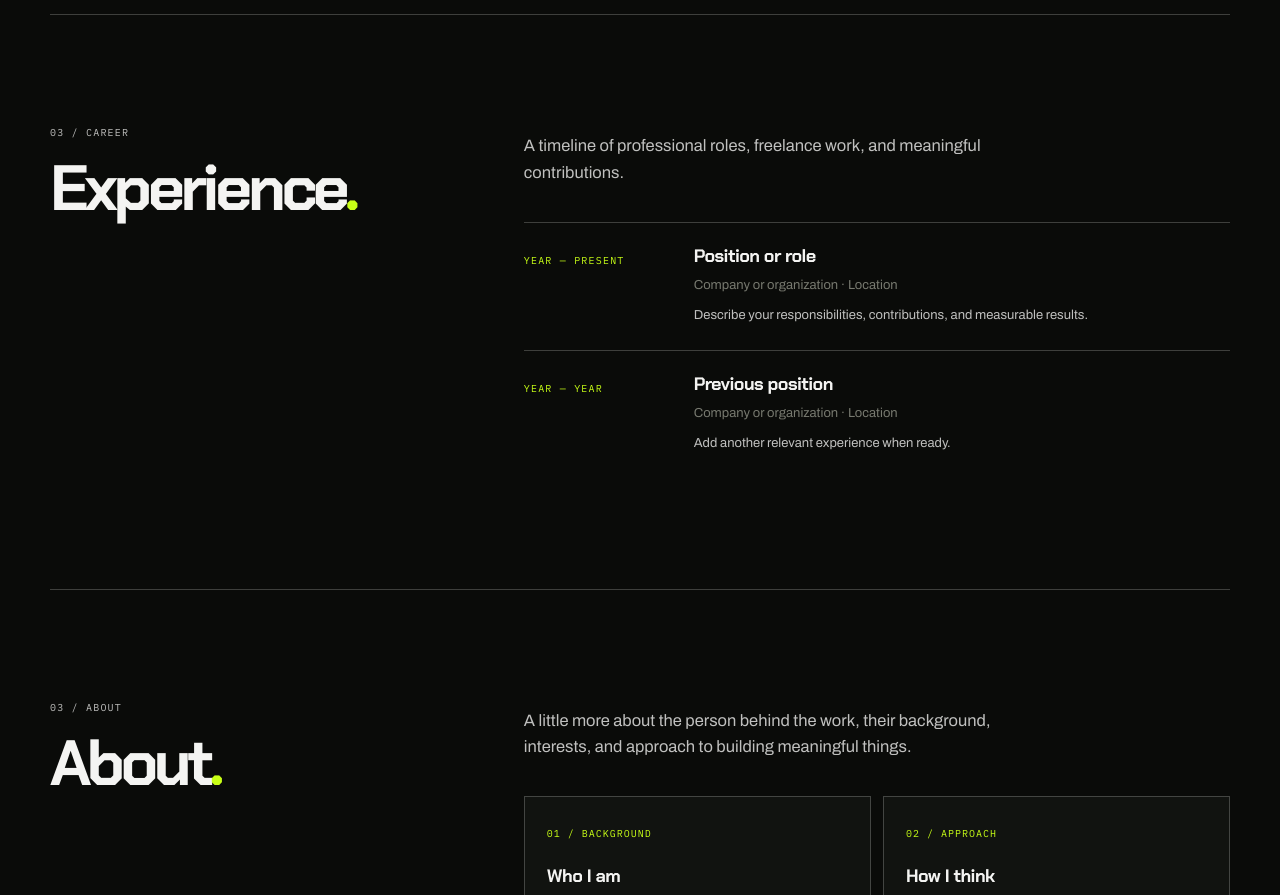
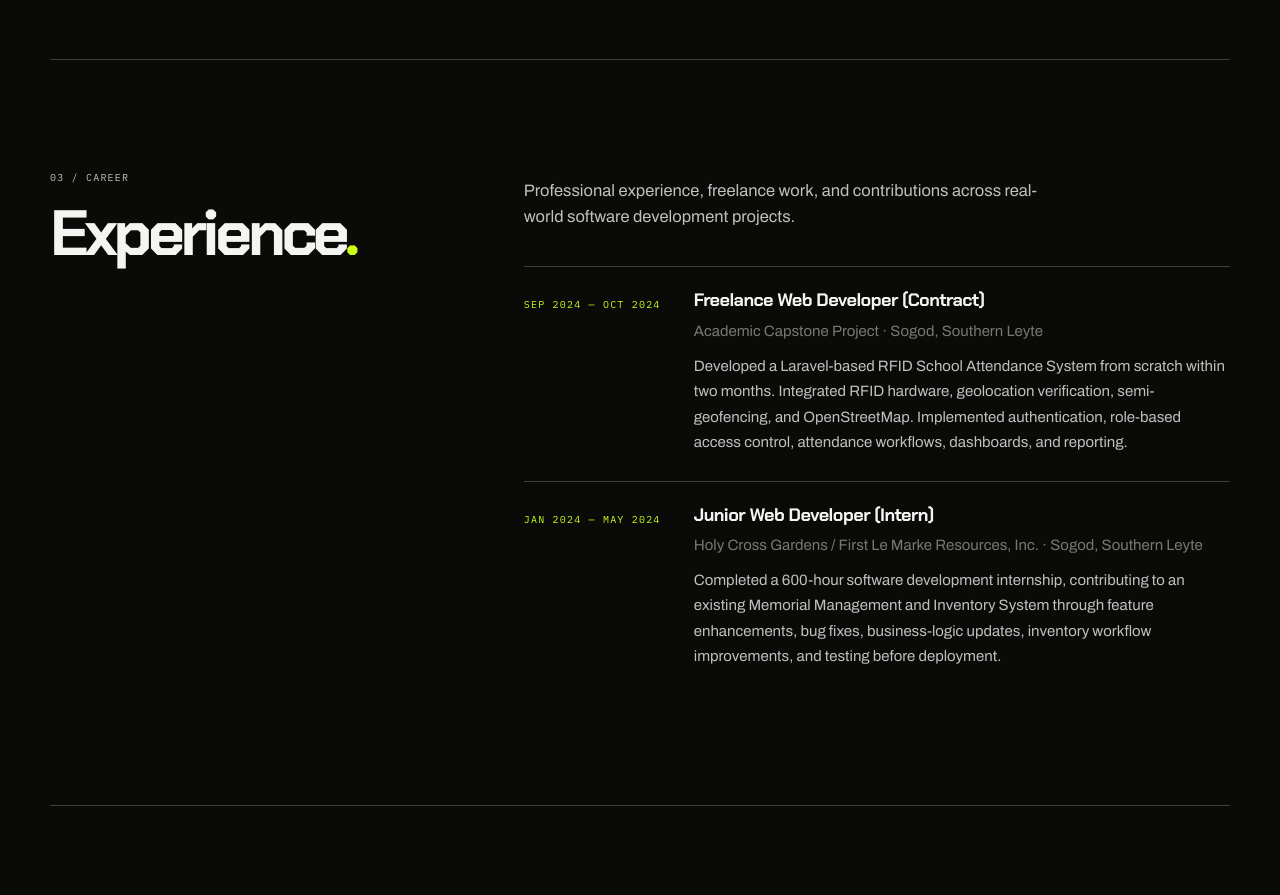
Before and after one commit to Grim3ntrix/whoami, a plain HTML site: page index.html in a window 1280 px wide. Shown: the part 1660-2555 px from the top of the page. Drawn offline with Linux system fonts and the light colour scheme.

Commit message:
feat: refine experience section content and typography

```diff
--- a/index.html
+++ b/index.html
@@ -169,9 +169,59 @@
       </div>
     </section>
 
+
     <section class="content-section section-shell" id="experience">
-      <div class="section-heading"><p class="eyebrow">03 / CAREER</p><h2>Experience<span class="accent-text">.</span></h2></div>
-      <div class="section-body"><p class="section-lead">A timeline of professional roles, freelance work, and meaningful contributions.</p><div class="timeline-item"><span class="timeline-date">YEAR — PRESENT</span><div><h3>Position or role</h3><p class="muted">Company or organization · Location</p><p>Describe your responsibilities, contributions, and measurable results.</p></div></div><div class="timeline-item"><span class="timeline-date">YEAR — YEAR</span><div><h3>Previous position</h3><p class="muted">Company or organization · Location</p><p>Add another relevant experience when ready.</p></div></div></div>
+      <div class="section-heading">
+        <p class="eyebrow">03 / CAREER</p>
+        <h2>Experience<span class="accent-text">.</span></h2>
+      </div>
+
+      <div class="section-body">
+        <p class="section-lead">
+          Professional experience, freelance work, and contributions
+          across real-world software development projects.
+        </p>
+
+        <!-- Experience 01 -->
+        <div class="timeline-item">
+          <span class="timeline-date">SEP 2024 — OCT 2024</span>
+
+          <div>
+            <h3>Freelance Web Developer (Contract)</h3>
+            <p class="muted">
+              Academic Capstone Project · Sogod, Southern Leyte
+            </p>
+            <p>
+              Developed a Laravel-based RFID School Attendance System
+              from scratch within two months. Integrated RFID hardware,
+              geolocation verification, semi-geofencing, and OpenStreetMap.
+              Implemented authentication, role-based access control,
+              attendance workflows, dashboards, and reporting.
+            </p>
+          </div>
+        </div>
+
+        <!-- Experience 02 -->
+        <div class="timeline-item">
+          <span class="timeline-date">JAN 2024 — MAY 2024</span>
+
+          <div>
+            <h3>Junior Web Developer (Intern)</h3>
+            <p class="muted">
+              Holy Cross Gardens / First Le Marke Resources, Inc.
+              · Sogod, Southern Leyte
+            </p>
+            <p>
+              Completed a 600-hour software development internship,
+              contributing to an existing Memorial Management and Inventory
+              System through feature enhancements, bug fixes, business-logic
+              updates, inventory workflow improvements, and testing
+              before deployment.
+            </p>
+          </div>
+        </div>
+
+      </div>
     </section>
 
     <section class="content-section section-shell" id="about">
--- a/style.css
+++ b/style.css
@@ -1983,3 +1983,12 @@ html[data-theme="light"] .top.is-scrolled {
 .project-actions {
   padding-top: 18px;
 }
+
+
+/* Improved readability for project and experience descriptions */
+
+.project-card > p,
+.timeline-item p {
+  font-size: 15px;
+  line-height: 1.7;
+}
```
